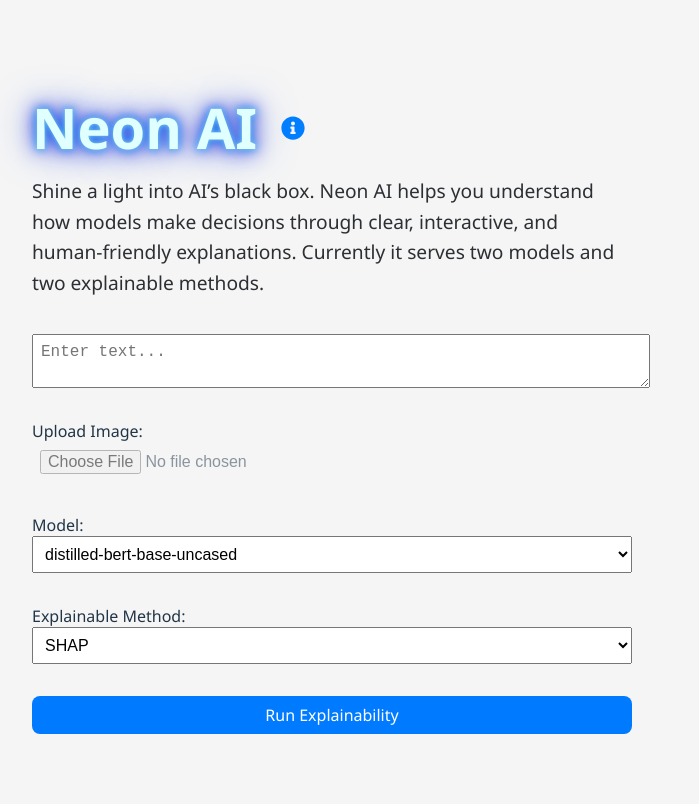
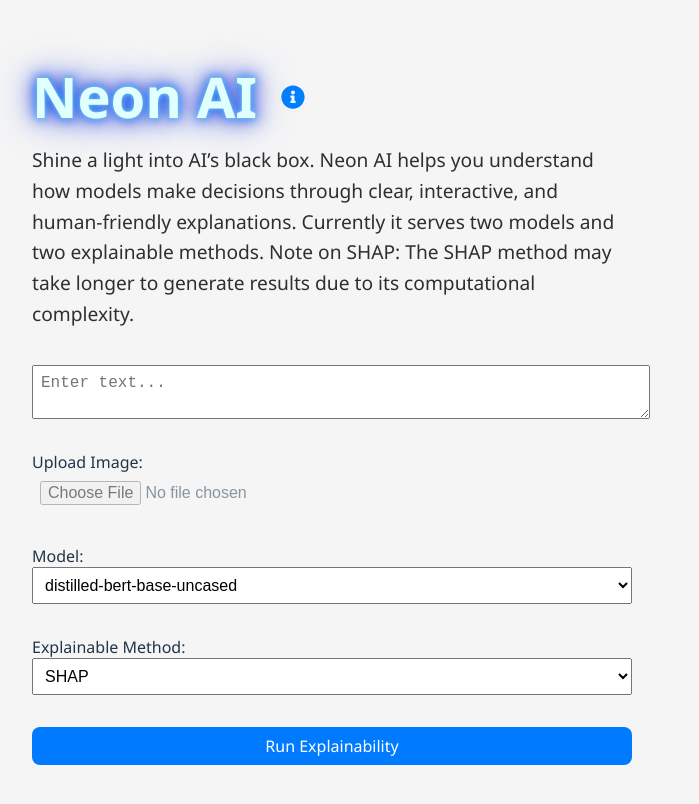
Before and after one commit to BrianTruong23/explainableAI, a React (Vite) app in the folder xai-frontend/: page / in a window 1280 px wide. Shown: the top 804 px of the page, without its empty margins (0-699 px from the left). Built offline with nearby package versions, Linux system fonts and the light colour scheme.

Commit message:
add warning

```diff
--- a/xai-frontend/src/App.jsx
+++ b/xai-frontend/src/App.jsx
@@ -205,6 +205,7 @@ function App() {
   <p className="explanation-subtext">
     Shine a light into AI’s black box. Neon AI helps you understand how models make decisions through clear, interactive, and human-friendly explanations.
     Currently it serves two models and two explainable methods.
+    Note on SHAP: The SHAP method may take longer to generate results due to its computational complexity.
   </p>
 
       {showInfo && (
```
